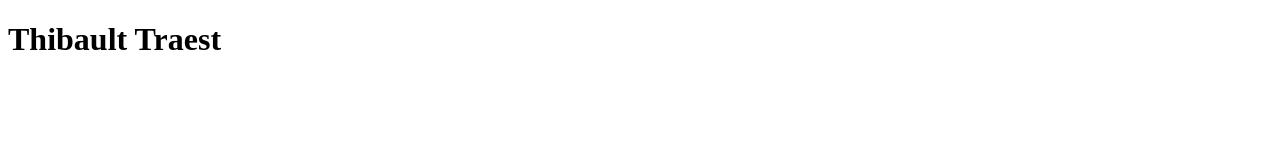
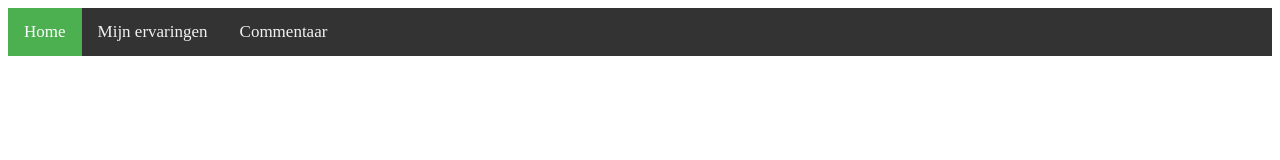
Before and after one commit to AnimeThai3/team_2_thibault, a plain HTML site: page oefening_1/WebContent/thibault.html in a window 1280 px wide. Drawn offline with Linux system fonts and the light colour scheme.

Commit message:
navbar werd aangemaakt

```diff
--- a/oefening_1/WebContent/thibault.html
+++ b/oefening_1/WebContent/thibault.html
@@ -3,8 +3,36 @@
 <head>
 <meta charset="UTF-8">
 <title>Oefening GIT</title>
+<style>
+	.topnav {
+  overflow: hidden;
+  background-color: #333;
+}
+.topnav a {
+  float: left;
+  color: #f2f2f2;
+  text-align: center;
+  padding: 14px 16px;
+  text-decoration: none;
+  font-size: 17px;
+}
+
+.topnav a:hover {
+  background-color: #ddd;
+  color: black;
+}
+
+.topnav a.active {
+  background-color: #4CAF50;
+  color: white;
+}
+</style>
 </head>
 <body>
-<h1>Thibault Traest</h1>
+<div class="topnav">
+  <a class="active" href="#home">Home</a>
+  <a href="#news">Mijn ervaringen</a>
+  <a href="#contact">Commentaar</a>
+</div>
 </body>
 </html>
```
